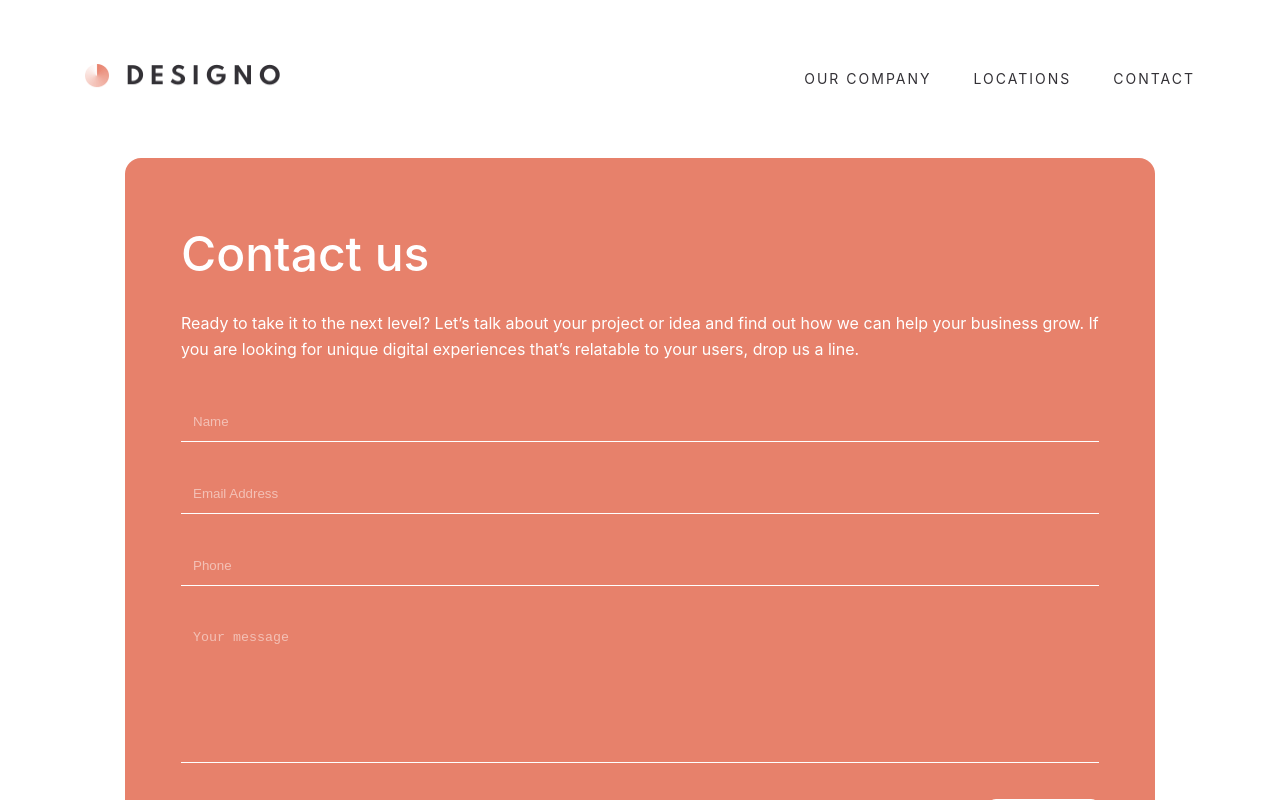
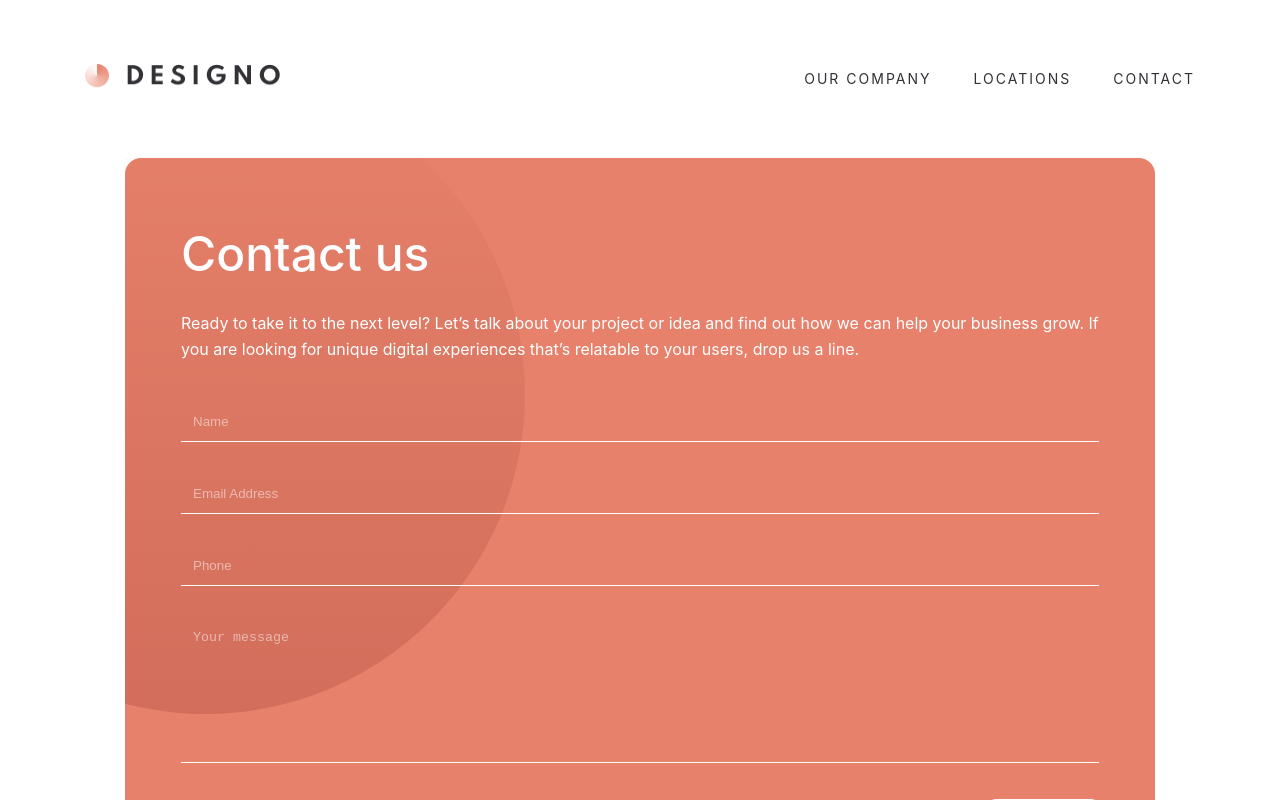
Before and after one commit to MartineauRemi/designo-website, a React (Create React App) app: page /contact in a window 1280 px wide. Shown: the top 800 px of the page. Built offline with nearby package versions, Linux system fonts and the light colour scheme.

Commit message:
Adding background images

```diff
--- a/src/layout/locations/Location.js
+++ b/src/layout/locations/Location.js
@@ -1,6 +1,7 @@
 import React from 'react'
 import styled from 'styled-components'
 import bgMobile from "../../assets/shared/mobile/bg-pattern-design-pages-intro-mobile.svg"
+import bgDesktop from "../../assets/shared/desktop/bg-pattern-two-circles.svg"
 
 const Wrapper = styled.div`
     width: 100%;
@@ -62,15 +63,22 @@ const Article = styled.article`
         left: 0;
         background: url(${bgMobile});
         z-index: -1;
-        /* opacity: 0.2; */
+        opacity: 0.4;
         background-repeat: no-repeat;
-        background-position: top 0 left -18.125rem;
-        background-size: 112%;
+        background-position: top 0 left 55%;
+        background-size: 250%;
     }
 
     @media screen and (min-width: 768px){
         border-radius: var(--layout-border-radius);
         text-align: left;
+
+        &::after{
+            opacity: 1;
+            background: url(${bgDesktop});
+            background-repeat: no-repeat;
+            background-position: bottom left;
+        }
     }
 
     @media screen and (min-width: 1440px){
--- a/src/pages/Contact.js
+++ b/src/pages/Contact.js
@@ -3,6 +3,8 @@ import styled from 'styled-components'
 import ContactForm from '../layout/contact/ContactForm'
 import LocationsCards from '../layout/shared/LocationsCards'
 import Page from '../layout/shared/Page'
+import MobileBgImg from "../assets/contact/mobile/bg-pattern-hero-contact-mobile.svg"
+import DesktopBgImg from "../assets/contact/desktop/bg-pattern-hero-desktop.svg"
 
 const TextContainer = styled.div`
     color: var(--white);
@@ -24,11 +26,33 @@ const ContactSection = styled.section`
     padding: 4.5rem 1.5rem;
     display: grid;
     row-gap: 3rem;
+    position: relative;
+    z-index: 1;
+
+    &::after{
+        content: '';
+        position: absolute;
+        top: 0;
+        left: 0;
+        width: 100%;
+        height: 100%;
+        background-image: url(${MobileBgImg});
+        background-repeat: no-repeat;
+        background-size: 200%;
+        background-position: left top;
+        z-index: -1;
+    }
 
     @media screen and (min-width: 768px){
         padding: 4.5rem 3.5rem;
         border-radius: var(--layout-border-radius);
         row-gap: 2.5rem;
+
+        &::after{
+            background-image: url(${DesktopBgImg});
+            background-size: 40rem 40rem;
+            background-position: left -15rem top -5.25rem;
+        }
     }
 
     @media screen and (min-width: 1440px){
@@ -37,6 +61,10 @@ const ContactSection = styled.section`
         flex-direction: row;
         align-items: center;
         justify-content: space-between;
+
+        &::after{
+            background-position: left 0 bottom 0;
+        }
     }
 `
 
```
